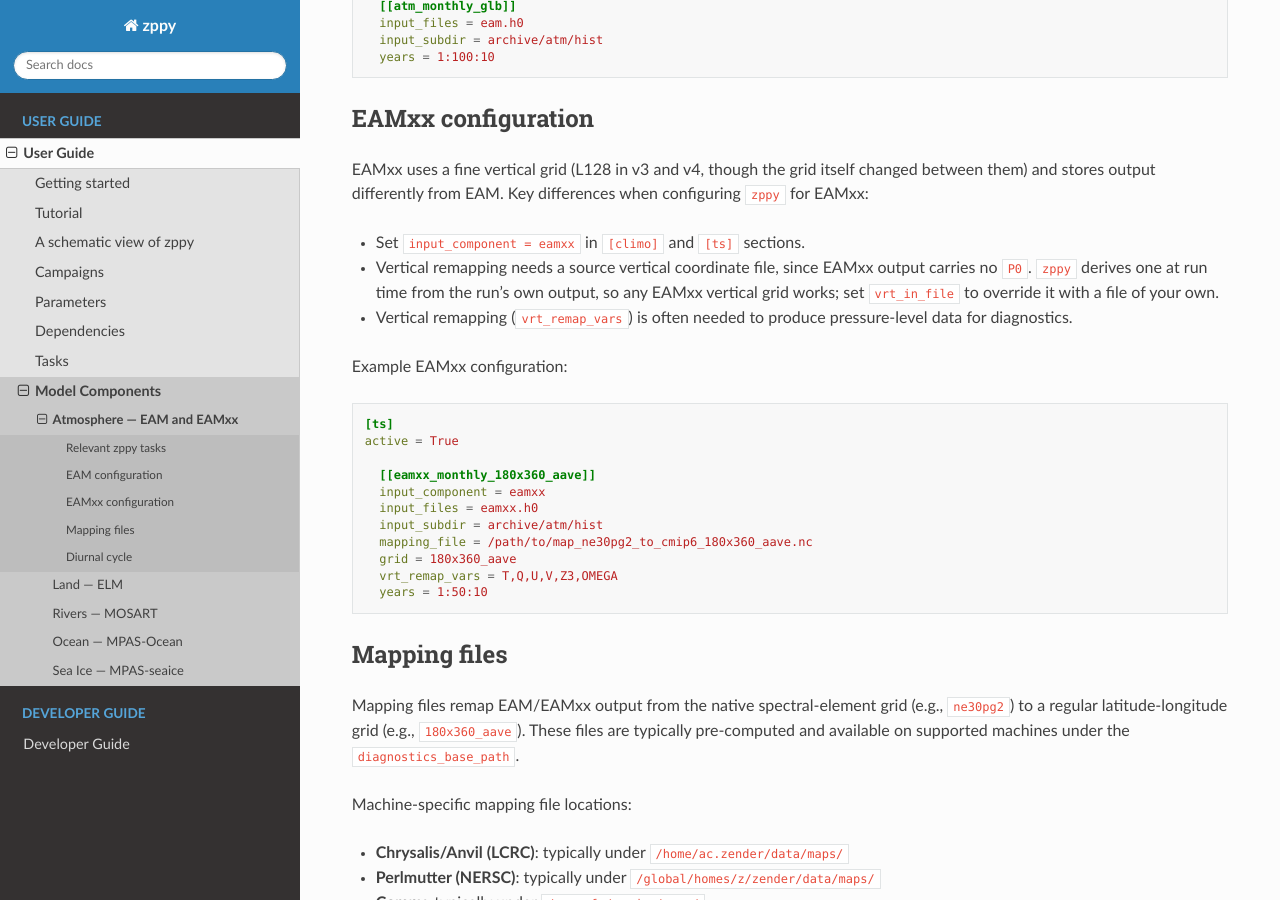
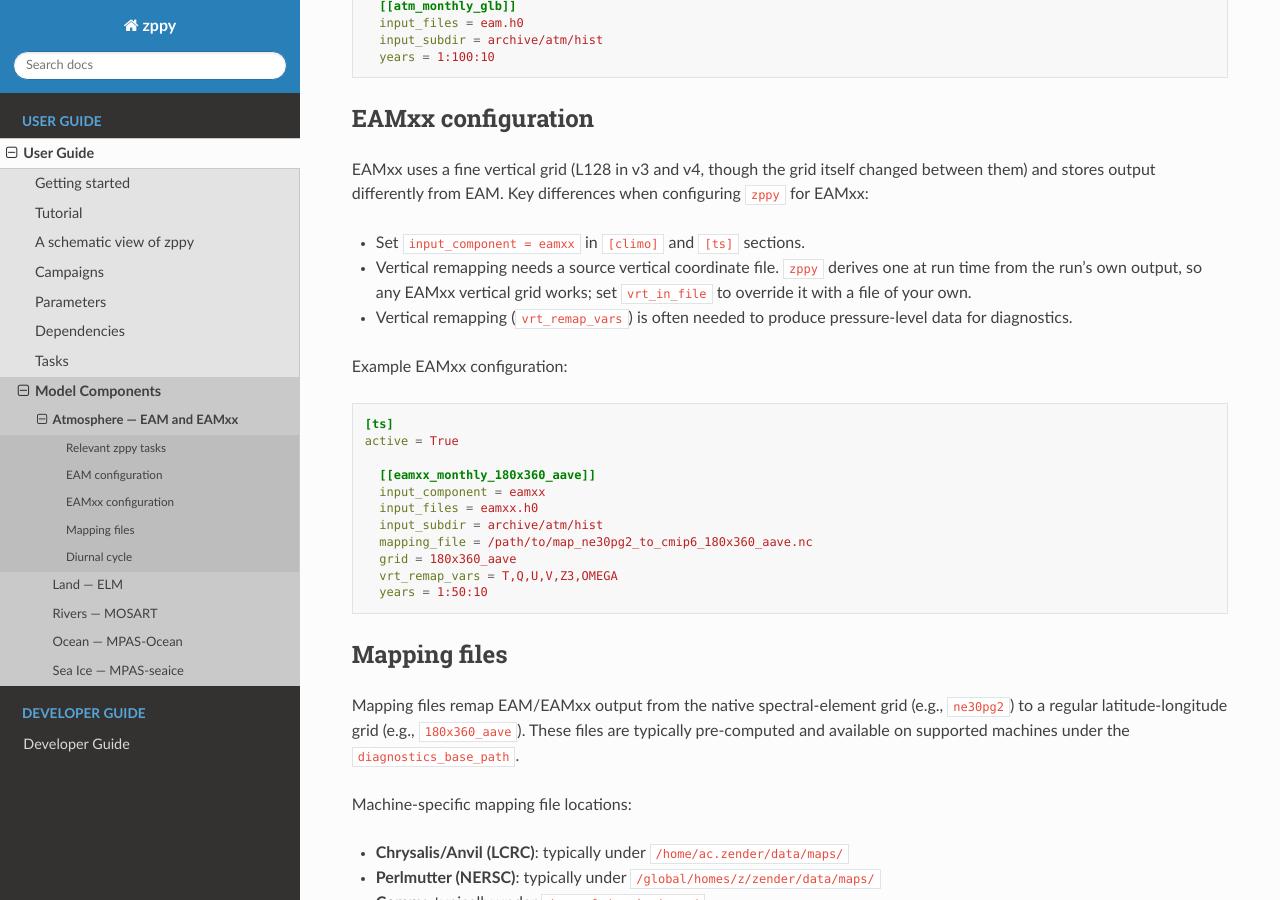
Before and after one commit to E3SM-Project/zppy, a Sphinx documentation site: the page built from docs/source/user_guide/components/atmosphere.rst, in a window 1280 px wide and 900 px high, scrolled down 1314 px. Built offline with Sphinx 7.4.7 and the Read the Docs theme 3.1.0, drawn with Linux system fonts in a browser that asks for light colours; pages that are not in the unit, such as notebooks, are missing from menus.

Commit message:
Prefer the source's own P0 when the output provides one
EAMxx does not write P0 today, which is why the staged vert_L128.nc had one
appended by hand and why the derivation synthesized the reference pressure.
Later EAMxx versions will write it, so take P0 from the source when it is
there and fall back to appending 100000.0 only when the extraction fails.

Verified against real files: a source without P0 yields the synthesized
100000, a source carrying P0=99999 keeps 99999, and a source missing the
hybrid coefficients still fails loudly with the NCO error.

Co-Authored-By: Claude Opus 5 <noreply@anthropic.com>
Claude-Session: https://claude.ai/code/session_01NGCrzkffuiQ1Y5PR9FGv7C

```diff
--- a/docs/source/user_guide/components/atmosphere.rst
+++ b/docs/source/user_guide/components/atmosphere.rst
@@ -77,10 +77,9 @@ changed between them) and stores output differently from EAM. Key differences
 when configuring ``zppy`` for EAMxx:
 
 - Set ``input_component = eamxx`` in ``[climo]`` and ``[ts]`` sections.
-- Vertical remapping needs a source vertical coordinate file, since EAMxx
-  output carries no ``P0``. ``zppy`` derives one at run time from the run's own
-  output, so any EAMxx vertical grid works; set ``vrt_in_file`` to override it
-  with a file of your own.
+- Vertical remapping needs a source vertical coordinate file. ``zppy`` derives
+  one at run time from the run's own output, so any EAMxx vertical grid works;
+  set ``vrt_in_file`` to override it with a file of your own.
 - Vertical remapping (``vrt_remap_vars``) is often needed to produce
   pressure-level data for diagnostics.
 
--- a/docs/source/user_guide/tasks/ts.rst
+++ b/docs/source/user_guide/tasks/ts.rst
@@ -88,8 +88,8 @@ These 9 parameters are specific to the ``ts`` task.
      - No
      - ``""``
      - Path to the source vertical coordinate file for ``ncremap``. Needed for
-       EAMxx, whose output carries no ``P0``. When left empty, ``zppy`` derives
-       it at run time from the run's own output.
+       EAMxx. When left empty, ``zppy`` derives it at run time from the run's
+       own output.
 
 Parameters at the top-level
 ~~~~~~~~~~~~~~~~~~~~~~~~~~~
```
Also changed, not shown: 4 other files.
